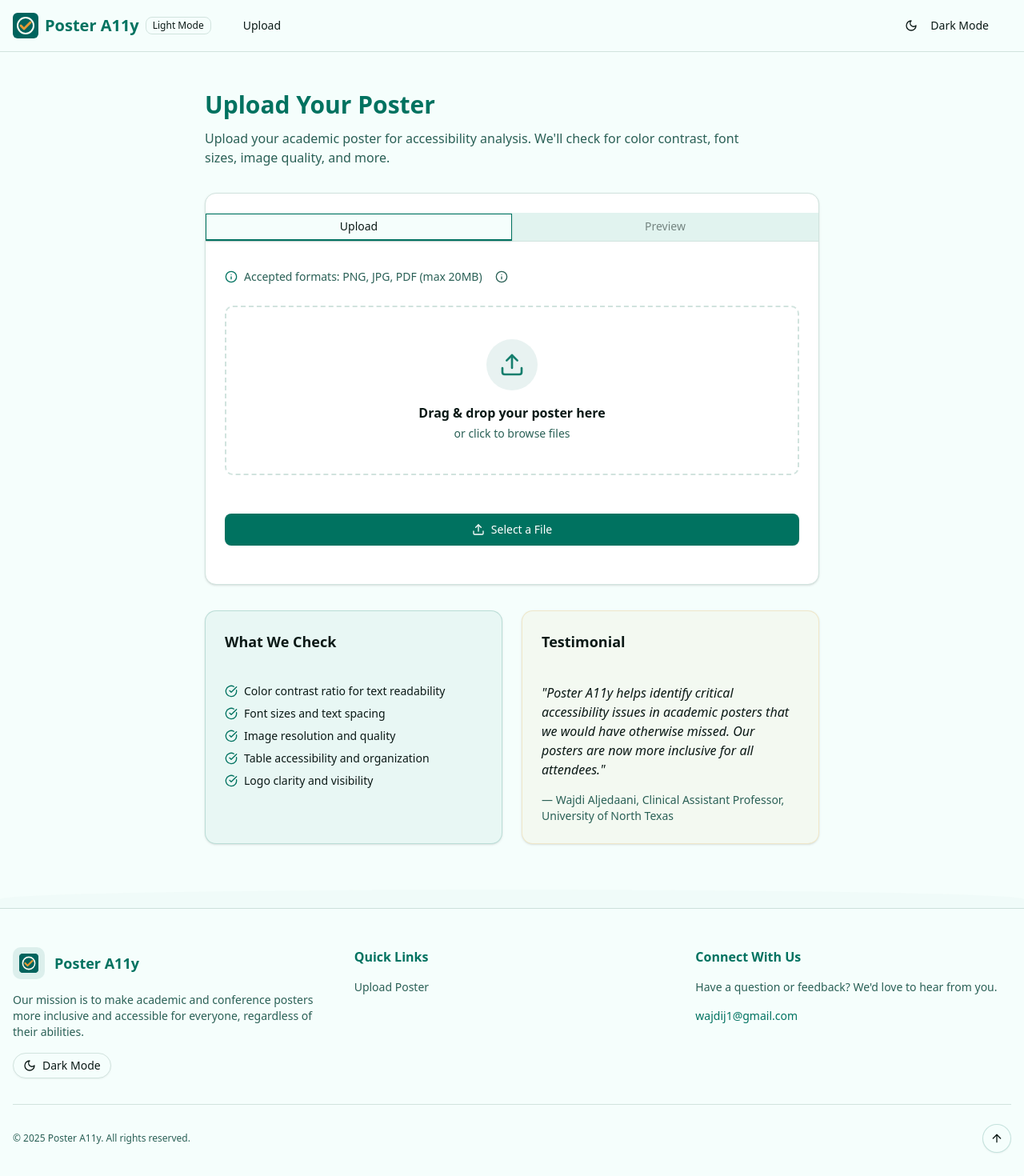
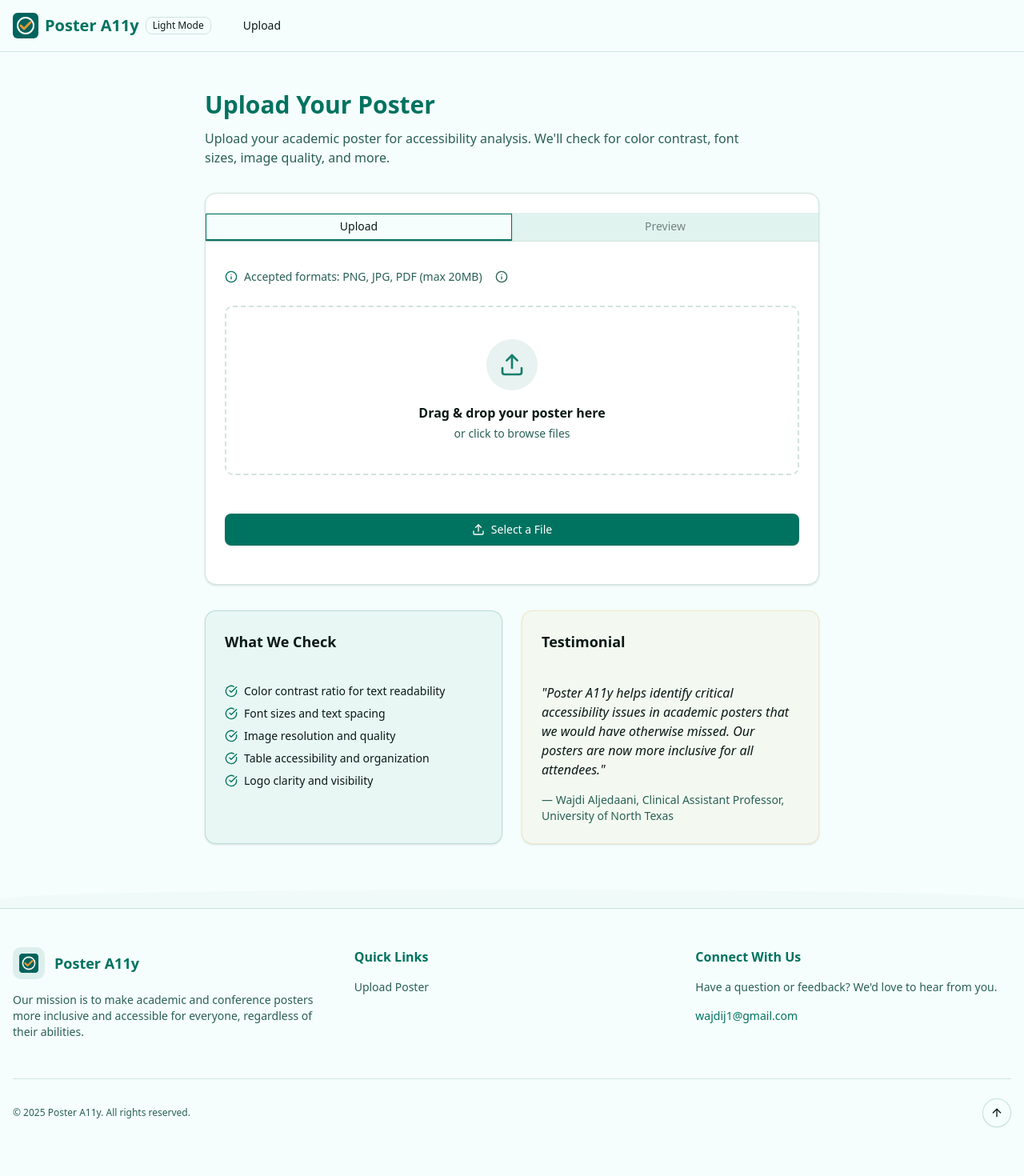
Before and after one commit to Afthab33/poster-evaluation-a11y, a React (Vite) app in the folder frontend/: page /upload in a window 1280 px wide. Shown: the top 1470 px of the page at 80% size. Built offline with nearby package versions, Linux system fonts and the light colour scheme.

Commit message:
Removed Darl/Light theme button

```diff
--- a/frontend/src/components/Footer.jsx
+++ b/frontend/src/components/Footer.jsx
@@ -82,7 +82,7 @@
                 whileHover={{ scale: 1.05 }}
                 whileTap={{ scale: 0.95 }}
               >
-                <Button
+                {/* <Button
                   variant="outline"
                   size="sm"
                   onClick={() => setTheme(theme === 'light' ? 'dark' : 'light')}
@@ -108,7 +108,7 @@
                       )}
                     </motion.div>
                   </AnimatePresence>
-                </Button>
+                </Button> */}
               </motion.div>
             </div>
           </motion.div>
--- a/frontend/src/components/Navbar.jsx
+++ b/frontend/src/components/Navbar.jsx
@@ -68,7 +68,7 @@
           </NavigationMenu>
         </div>
 
-        <div className="flex items-center space-x-4">
+        {/* <div className="flex items-center space-x-4">
           {mounted && (
             <Button
               variant="ghost"
@@ -142,7 +142,7 @@
               </nav>
             </SheetContent>
           </Sheet>
-        </div>
+        </div> */}
       </div>
     </header>
   );
```
